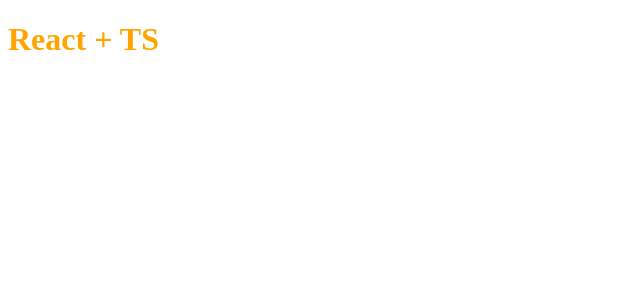
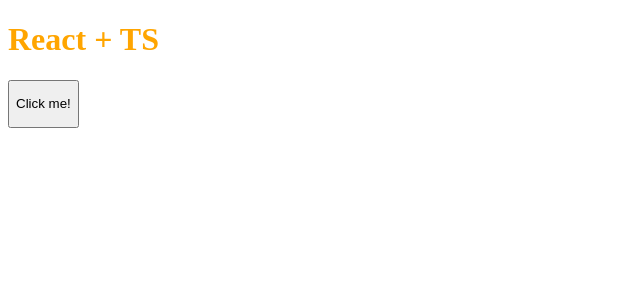
Before and after one commit to lukasz-klekner/react-ts-typing-template, a React app: page / in a window 1280 px wide. Shown: the top 300 px of the page, without its empty margins (0-640 px from the left). Built offline with nearby package versions, Linux system fonts and the light colour scheme.

Commit message:
feat: add Button component add types it

```diff
--- a/src/App.tsx
+++ b/src/App.tsx
@@ -1,7 +1,18 @@
+import { MouseEvent } from 'react'
+import { Button } from './components/Button'
 import './style.css'
 
-export const App = () => (
-  <div>
-    <h1>React + TS</h1>
-  </div>
-)
+export const App = () => {
+  const handleClick = (event: MouseEvent<HTMLButtonElement>) => {
+    console.log('Clicked', event.target)
+  }
+  return (
+    <div>
+      <h1>React + TS</h1>
+
+      <Button onClick={handleClick}>
+        <p>Click me!</p>
+      </Button>
+    </div>
+  )
+}
--- /dev/null
+++ b/src/components/Button.tsx
@@ -0,0 +1,19 @@
+import { MouseEvent, ReactNode } from 'react'
+
+interface ButtonProps {
+  type?: 'submit' | 'reset' | 'button'
+  children: ReactNode
+  isDisabled?: boolean
+  onClick: (e: MouseEvent<HTMLButtonElement>) => void
+}
+
+export const Button = ({
+  type = 'submit',
+  children,
+  isDisabled = false,
+  onClick,
+}: ButtonProps) => (
+  <button type={type} disabled={isDisabled} onClick={onClick}>
+    {children}
+  </button>
+)
```
